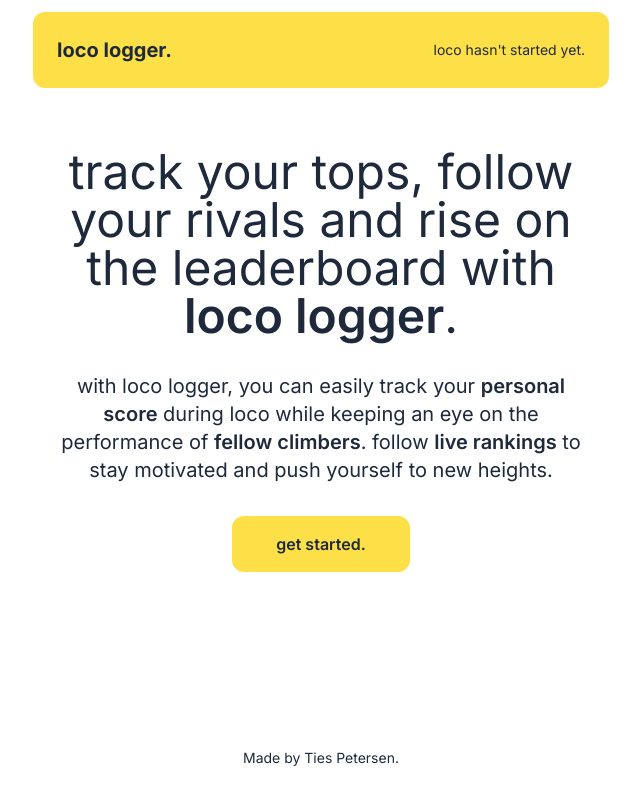
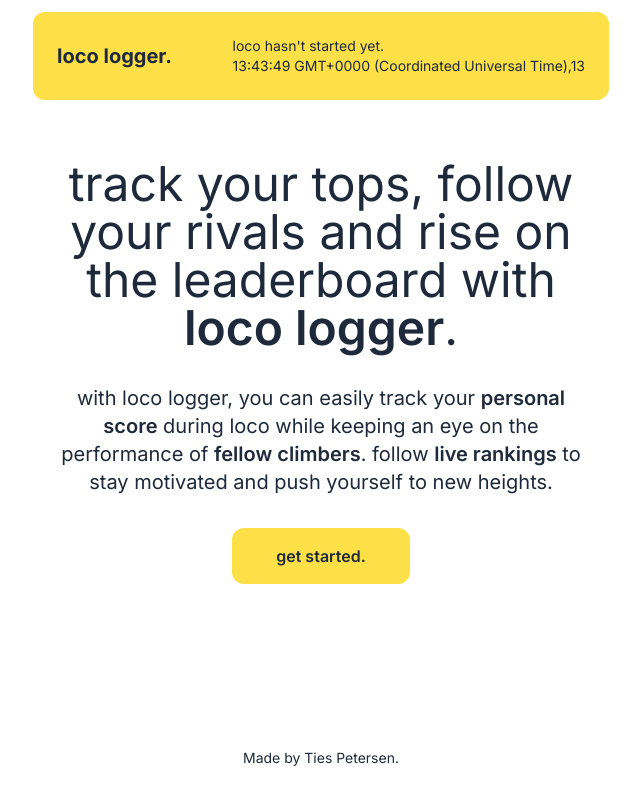
Before and after one commit to TiesPetersen/locologger, a Next.js app: page / in a window 1280 px wide. Shown: the whole page, without its empty margins (319-959 px from the left). Built offline with nearby package versions, Linux system fonts and the light colour scheme; no server answers.

Commit message:
More debugging printing

```diff
--- a/components/Timer.js
+++ b/components/Timer.js
@@ -6,6 +6,7 @@ import React, { useState, useEffect } from 'react'
 
 export default function Timer() {
     const [diff, setDiff] = useState(new Date())
+    const [nowT, setNowT] = useState(new Date())
     const [timerState, setTimerState] = useState('running')
     const pathname = usePathname()
 
@@ -46,6 +47,8 @@ export default function Timer() {
             {timerState === 'ended' ? (
             <h1>loco has ended.</h1>
             ): ''}
+            {nowT.toTimeString()},
+            {nowT.getUTCHours()}
       </div>
     )
 }
```
